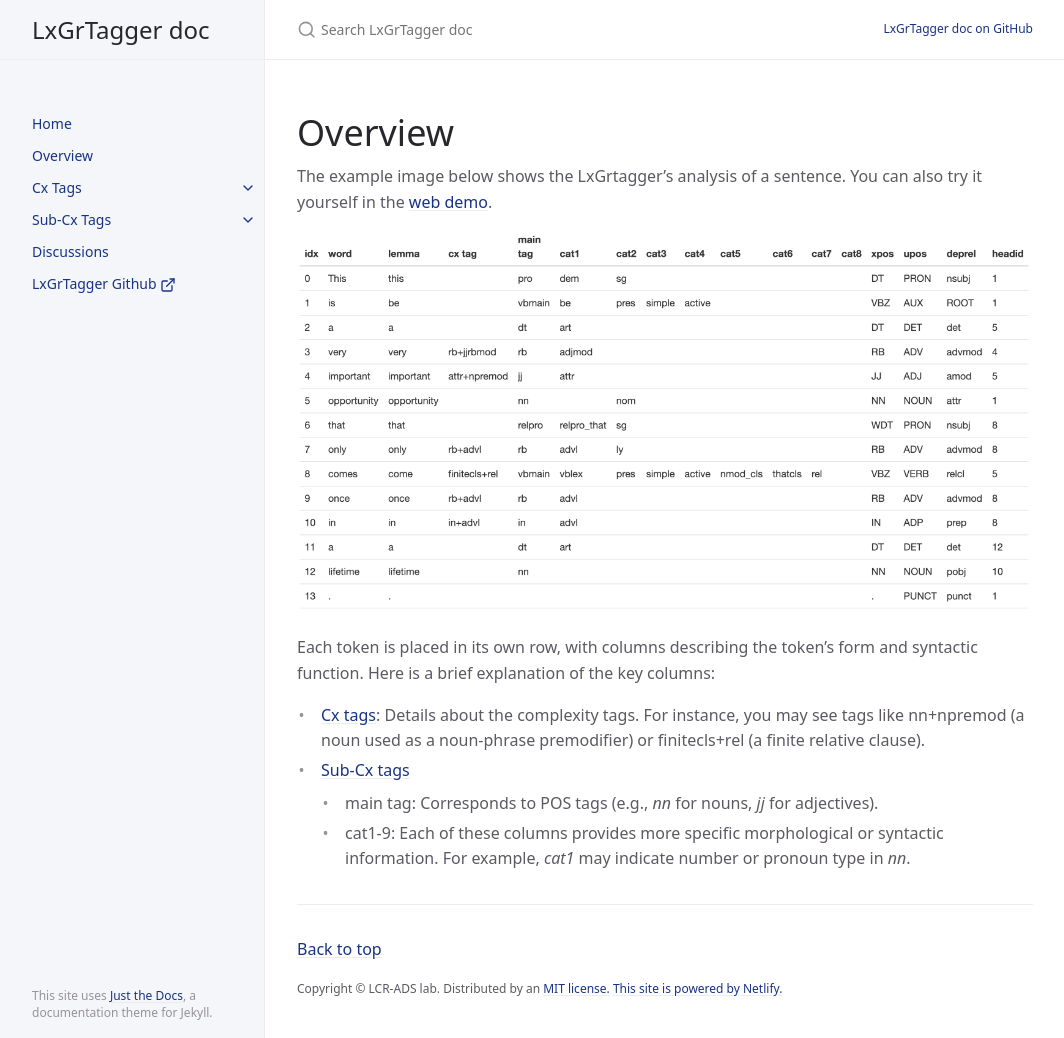
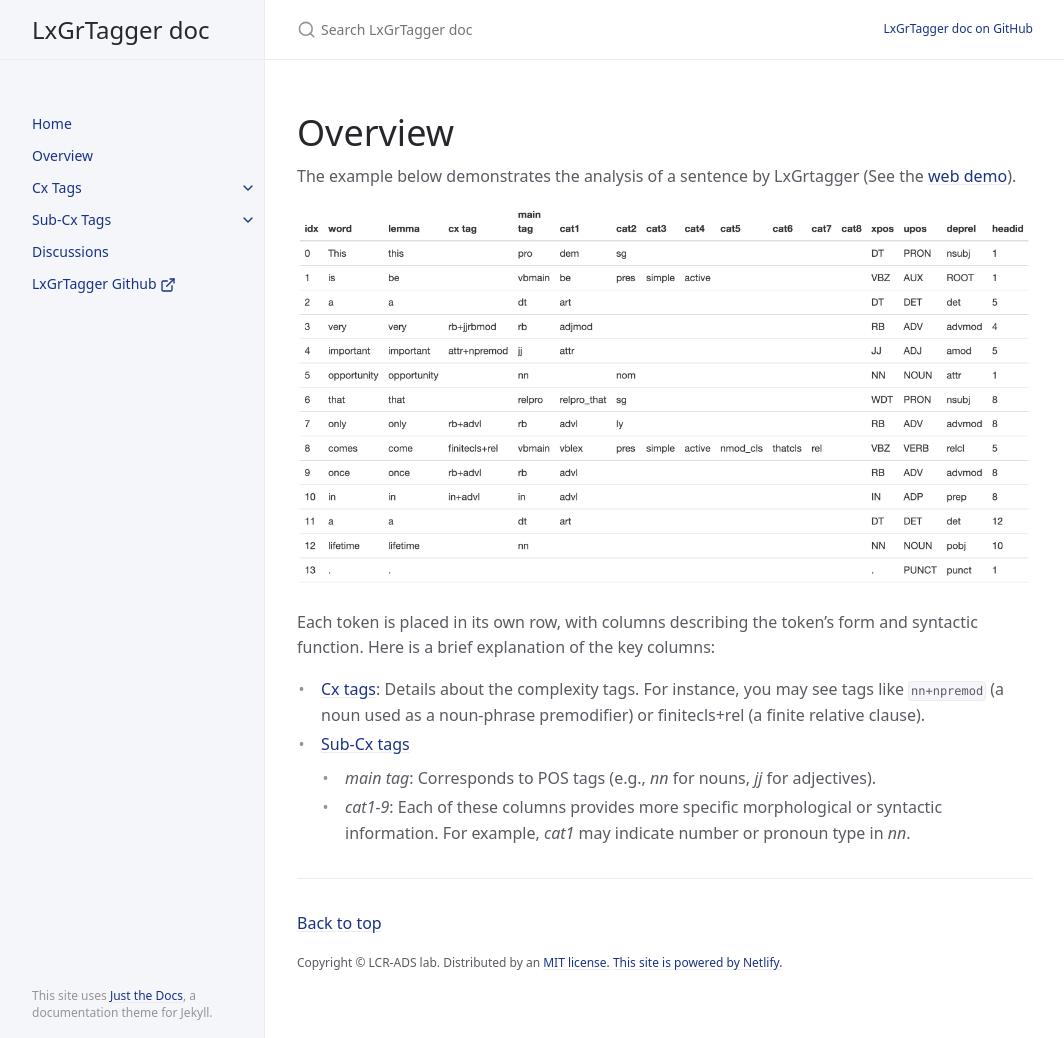
Before and after one commit to LCR-ADS-Lab/LxGrTagger-Documentation, a Jekyll site: the page built from docs/Overview.md, in a window 1280 px wide and 1038 px high. Shown: the whole window, without its empty margins (107-1171 px from the left). Built offline with Jekyll 4.4.1, drawn with Linux system fonts in a browser that asks for light colours; cached includes are drawn as plain includes.

Commit message:
Update Overview.md

```diff
--- a/docs/Overview.md
+++ b/docs/Overview.md
@@ -7,21 +7,13 @@ nav_order: 2
 {: .no_toc }
 
 
-The example image below shows the LxGrtagger’s analysis of a sentence. You can also try it yourself in the [web demo](https://kristopherkyle.pythonanywhere.com/).
+The example below demonstrates the analysis of a sentence by LxGrtagger (See the [web demo](https://kristopherkyle.pythonanywhere.com/)).
 
 ![Alt text](https://lcr-ads-lab.github.io/LxGrTagger-Documentation/example.png)
 
 Each token is placed in its own row, with columns describing the token’s form and syntactic function. Here is a brief explanation of the key columns:
 
-- [Cx tags](../cx%20tags): Details about the complexity tags. For instance, you may see tags like nn+npremod (a noun used as a noun-phrase premodifier) or finitecls+rel (a finite relative clause).
+- [Cx tags](../cx%20tags): Details about the complexity tags. For instance, you may see tags like `nn+npremod` (a noun used as a noun-phrase premodifier) or finitecls+rel (a finite relative clause).
 - [Sub-Cx tags](../sub-cx%20tags)
-   - main tag: Corresponds to POS tags (e.g., *nn* for nouns, *jj* for adjectives).
-   - cat1-9: Each of these columns provides more specific morphological or syntactic information. For example, *cat1* may indicate number or pronoun type in *nn*.
-
-
-
-
-
-
-
-[def]: ../assets/images/example.png
+   - *main tag*: Corresponds to POS tags (e.g., *nn* for nouns, *jj* for adjectives).
+   - *cat1-9*: Each of these columns provides more specific morphological or syntactic information. For example, *cat1* may indicate number or pronoun type in *nn*.
```
